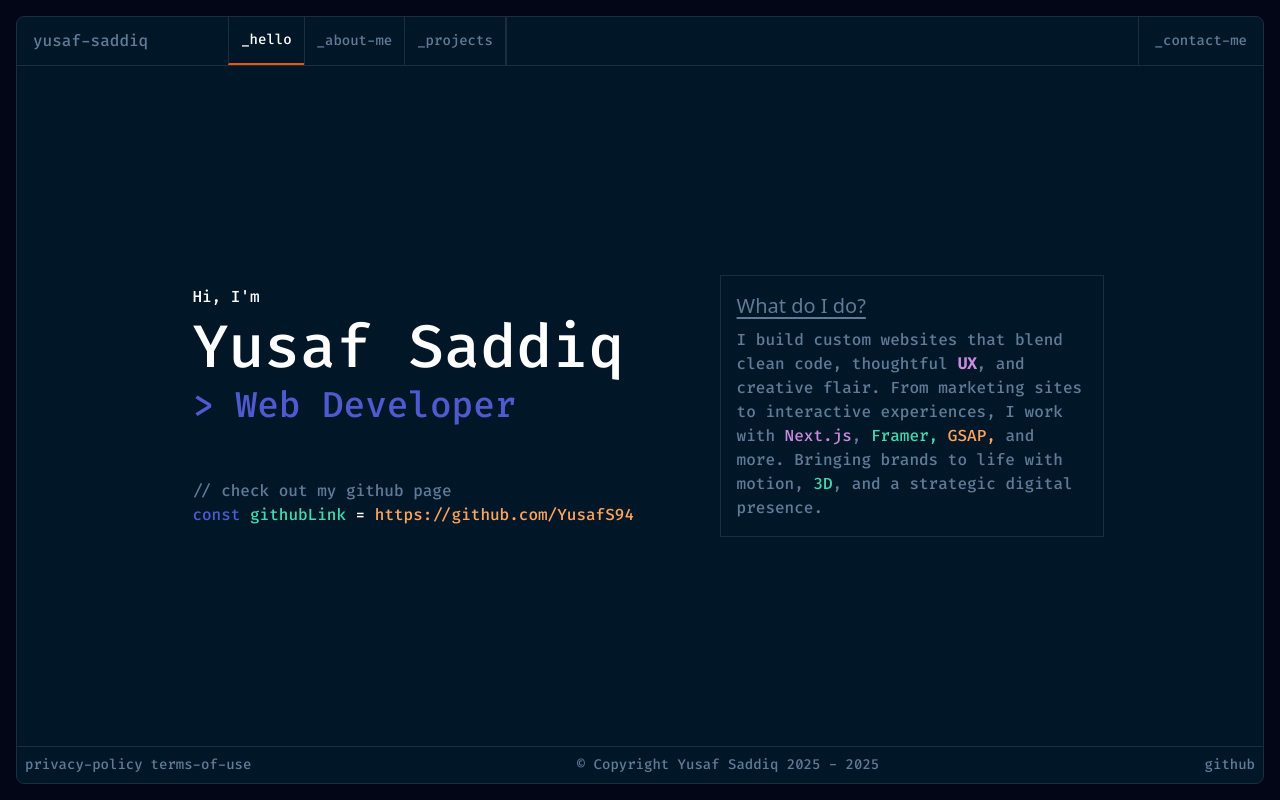
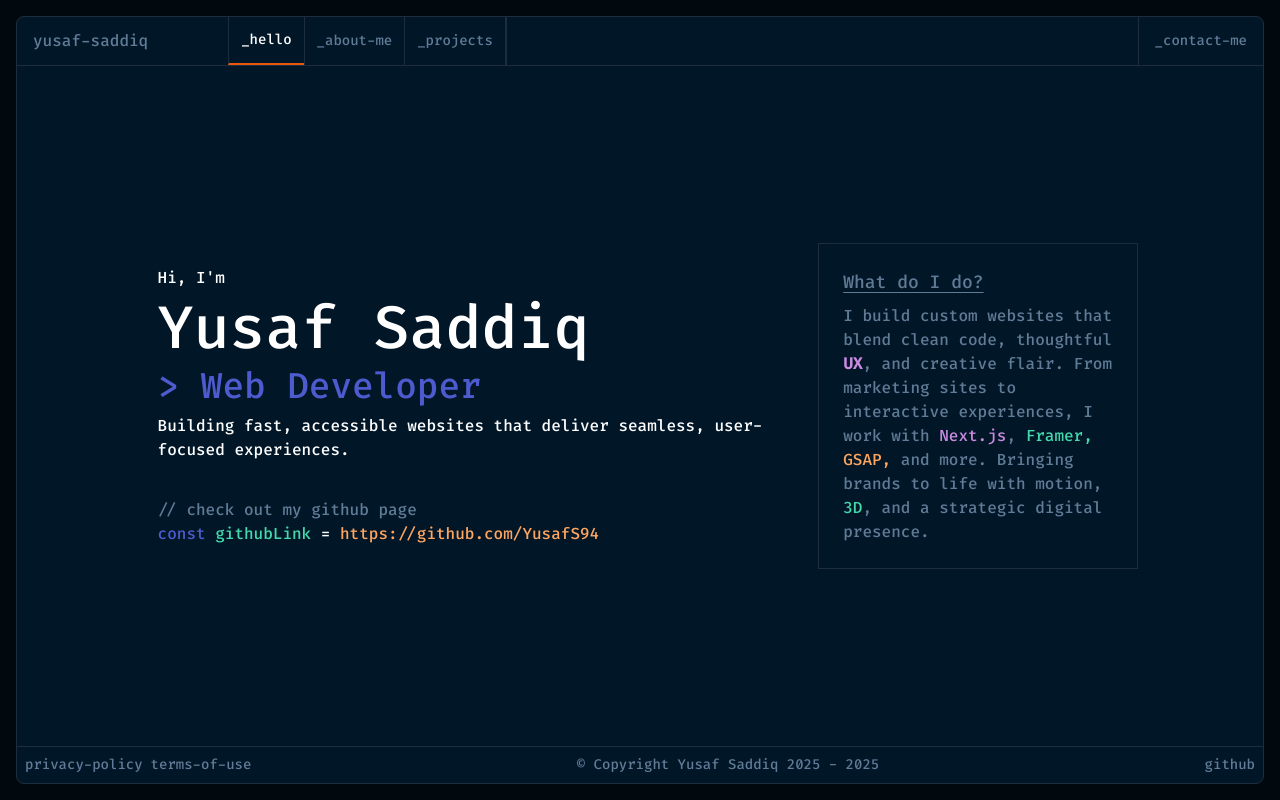
Before and after one commit to YusafS94/next-portfolio, a Next.js app: page /portfolio in a window 1280 px wide. Built offline with nearby package versions, Linux system fonts and the light colour scheme; a web font is replaced by a local one.

Commit message:
subheading added to landing, colour fixes between splash and landing backgrounds, splash button hover colour changes

```diff
--- a/app/page.tsx
+++ b/app/page.tsx
@@ -3,19 +3,19 @@ import Link from "next/link";
 
 export default function GlitchSplash() {
   return (
-    <main className="min-h-screen flex flex-col items-center justify-center bg-primary-1 text-white font-mono px-6">
+    <main className="min-h-screen flex flex-col items-center justify-center bg-primary-1 text-secondary-4 font-mono px-6">
       <h1
         className="text-4xl md:text-5xl font-bold relative glitch"
         data-text="Yusaf Saddiq"
       >
         Yusaf Saddiq
       </h1>
-      <p className="mt-2 text-sm text-gray-400">
+      <p className="mt-2 text-sm text-center">
         Frontend Developer // Digital Tinkerer
       </p>
       <Link
         href="/portfolio"
-        className="mt-6 inline-block bg-accent-1 hover:bg-accent-3 text-primary-1 py-2 px-6 rounded transition"
+        className="mt-6 inline-block hover:bg-accent-1 bg-primary-2 hover:text-primary-1 text-secondary-4 py-2 px-6 rounded transition"
       >
         ⚡ Enter Portfolio
       </Link>
--- a/app/portfolio/layout.tsx
+++ b/app/portfolio/layout.tsx
@@ -6,7 +6,7 @@ import Footer from "../ui/portfolio/footer";
 export default function Layout({ children }: { children: React.ReactNode }) {
   return (
     <div
-      className={`${fira_code.className} h-auto min-h-[100vh] md:h-screen flex-col md:overflow-hidden bg-slate-950`}
+      className={`${fira_code.className} h-auto min-h-[100vh] md:h-screen flex-col md:overflow-hidden bg-primary-1`}
     >
       <div className="md:h-screen p-4">
         <div className="border border-lines-1 rounded-lg h-full bg-primary-2 text-secondary-1 flex flex-col">
--- a/app/portfolio/page.tsx
+++ b/app/portfolio/page.tsx
@@ -1,7 +1,7 @@
 import { ChevronDownIcon } from "@heroicons/react/24/outline";
 export default function Page() {
   return (
-    <div className="flex flex-col lg:flex-row items-center justify-around w-10/12 lg:w-4/5 mx-auto">
+    <div className="flex flex-col lg:flex-row items-center justify-around w-10/12 lg:w-4/5 mx-auto overflow-auto">
       <div className="flex flex-col items-start h-96 justify-evenly text-start p-4">
         <div className="flex flex-col gap-2 hero-top-text w-full text-secondary-4">
           <p className="text-base">Hi, I'm</p>
@@ -9,6 +9,10 @@ export default function Page() {
           <p className="text-lg md:text-4xl text-secondary-3">
             {" "}
             &gt; Web Developer
+          </p>
+          <p>
+            Building fast, accessible websites that deliver seamless,
+            user-focused experiences.
           </p>
         </div>
         <div className="hero-bottom-text">
@@ -33,17 +37,17 @@ export default function Page() {
         {/* <ChevronDownIcon className="md:hidden w-10 h-10 text-secondary-4 animate-bounce self-center" /> */}
       </div>
 
-      <div className="h-auto flex flex-col self-center p-4 gap-2 border border-lines-1 md:w-96 mb-8 lg:mb-0">
-        <h3 className="font-sans text-xl underline underline-offset-4">What do I do?</h3>
+      <div className="h-auto flex flex-col self-center p-6 gap-2 border border-lines-1 md:w-96 mb-8 lg:mb-0">
+        <h3 className="text-lg underline underline-offset-4">What do I do?</h3>
         <p className="text-base">
           I build custom websites that blend clean code, thoughtful{" "}
           <span className="font-bold text-accent-4">UX</span>, and creative
           flair. From marketing sites to interactive experiences, I work with{" "}
           <span className="text-accent-4">Next.js</span>,{" "}
           <span className="text-accent-2">Framer,</span>{" "}
-          <span className="text-accent-1">GSAP,</span> and more. Bringing
-          brands to life with motion, <span className="text-accent-3">3D</span>,
-          and a strategic digital presence.
+          <span className="text-accent-1">GSAP,</span> and more. Bringing brands
+          to life with motion, <span className="text-accent-3">3D</span>, and a
+          strategic digital presence.
         </p>
       </div>
     </div>
```
